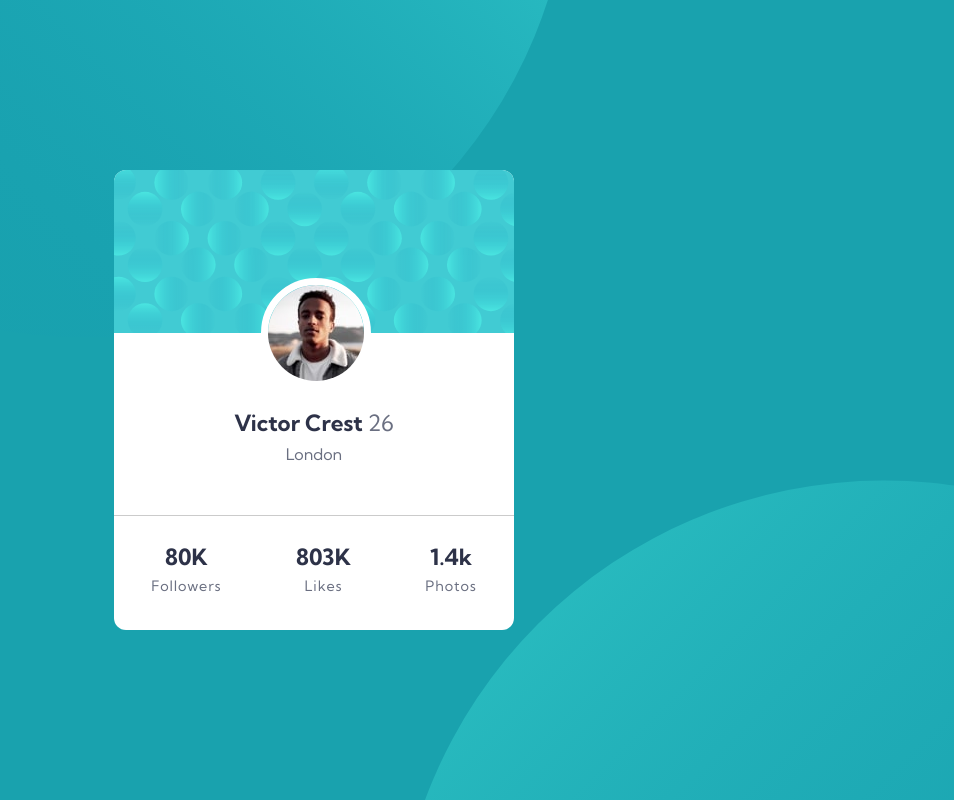
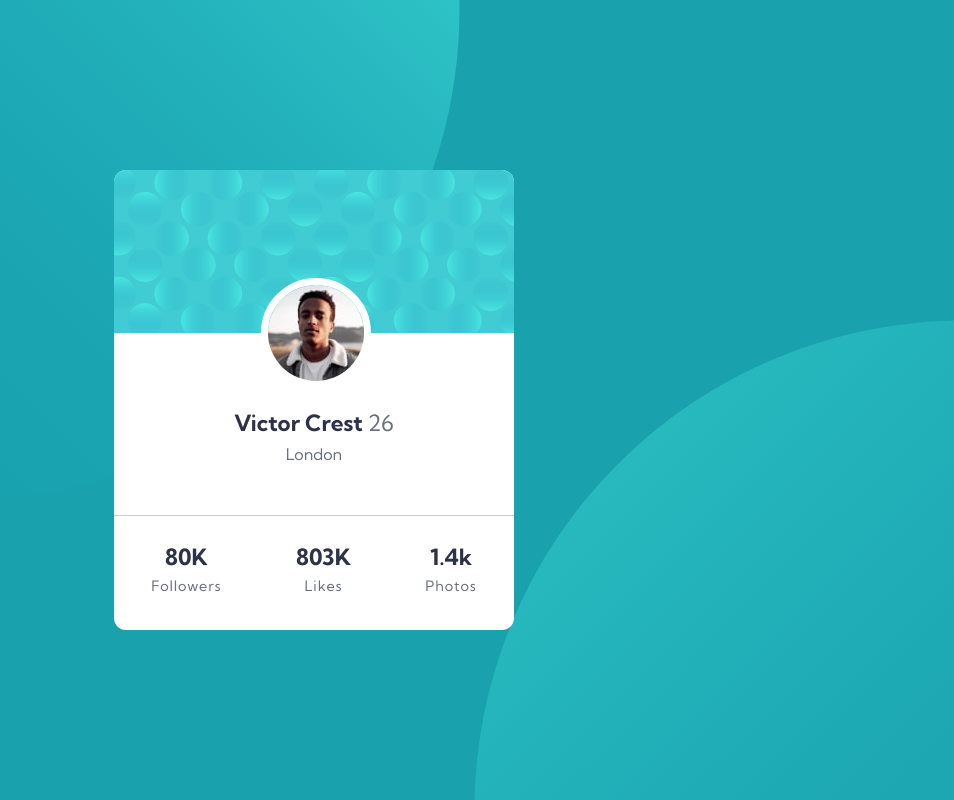
Before and after one commit to manujayakumar/profile-card-component-main, a plain HTML site: page index.html in a window 1280 px wide. Shown: the whole page, without its empty margins (326-1280 px from the left). Drawn offline with Linux system fonts and the light colour scheme.

Commit message:
Update style.css

```diff
--- a/css/style.css
+++ b/css/style.css
@@ -38,7 +38,7 @@ body{
     background-color: var(--d-cyan);
     background-image: url('../images/bg-pattern-top.svg'), url('../images/bg-pattern-bottom.svg');
     background-repeat: no-repeat, no-repeat;
-    background-position: -35rem -45rem,  10rem 15rem;
+    background-position: -35rem -45rem,  15rem 15rem;
 
     /* background-image: url('../images/bg-pattern-bottom.svg');
  */
@@ -117,7 +117,7 @@ span{
 @media screen and (min-width:900px){
 
     body{
-        background-position: -5rem -40rem,  45rem 30rem;
+        background-position: -12rem -30rem,  50rem 20rem;
     }
 
     h1{
```
